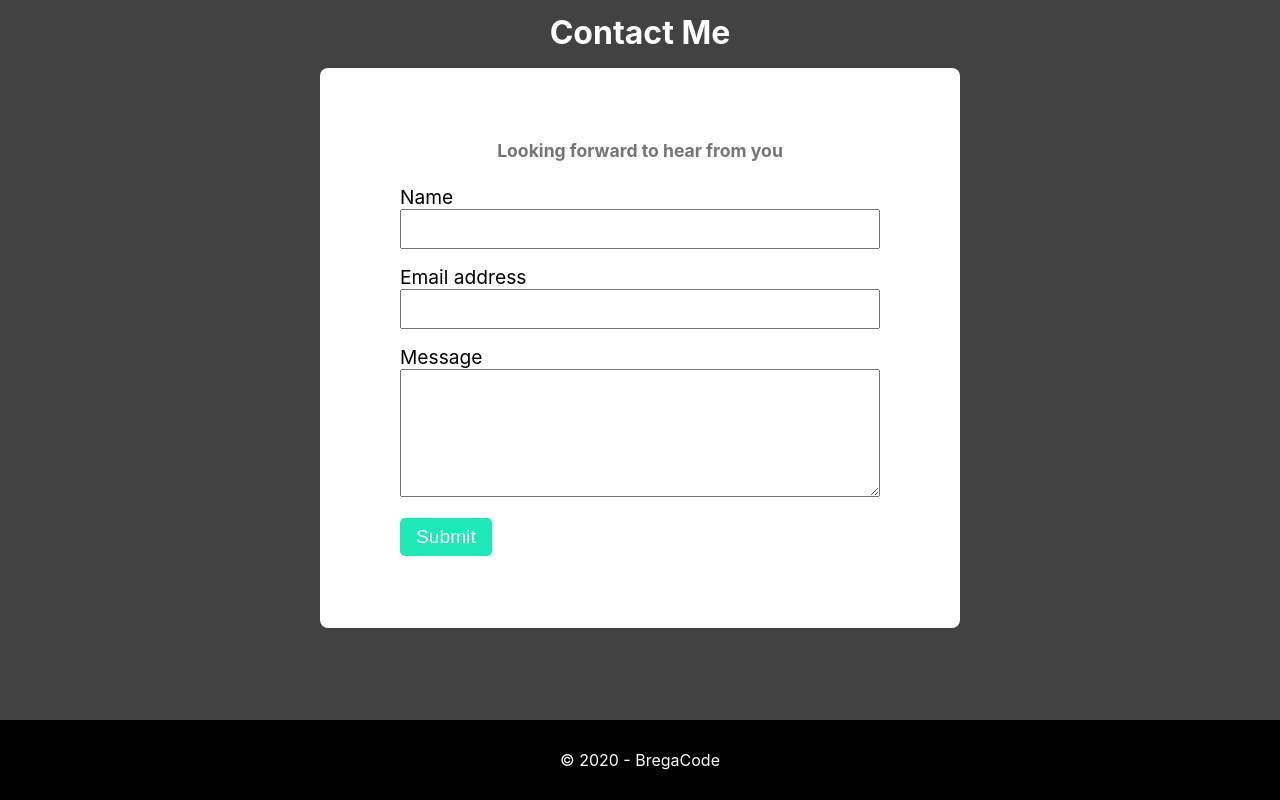
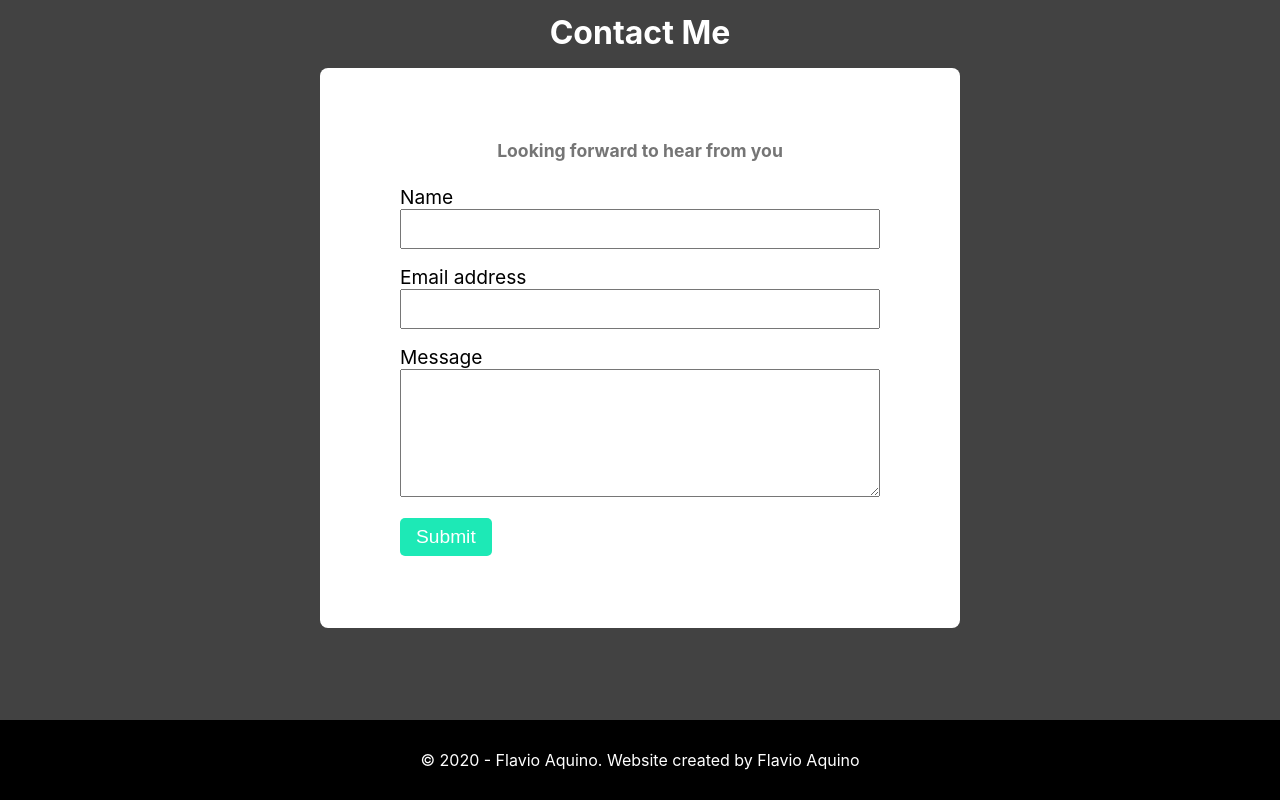
Before and after one commit to bregarulai/portfolio, a React (Create React App) app: page / in a window 1280 px wide. Shown: the part 3250-4050 px from the top of the page. Built offline with nearby package versions, Linux system fonts and the light colour scheme.

Commit message:
edited footer information

```diff
--- a/src/components/footer/Footer.js
+++ b/src/components/footer/Footer.js
@@ -1,12 +1,15 @@
-import React from 'react'
-import { FooterText, FooterWrapper } from './footer.elements'
+import React from "react";
+import { FooterText, FooterWrapper } from "./footer.elements";
 
 const Footer = () => {
-    return (
-        <FooterWrapper>
-            <FooterText>&copy; {new Date().getFullYear()} - BregaCode</FooterText>
-        </FooterWrapper>
-    )
-}
+  return (
+    <FooterWrapper>
+      <FooterText>
+        &copy; {new Date().getFullYear()} - Flavio Aquino. Website created by
+        Flavio Aquino
+      </FooterText>
+    </FooterWrapper>
+  );
+};
 
-export default Footer
+export default Footer;
```
